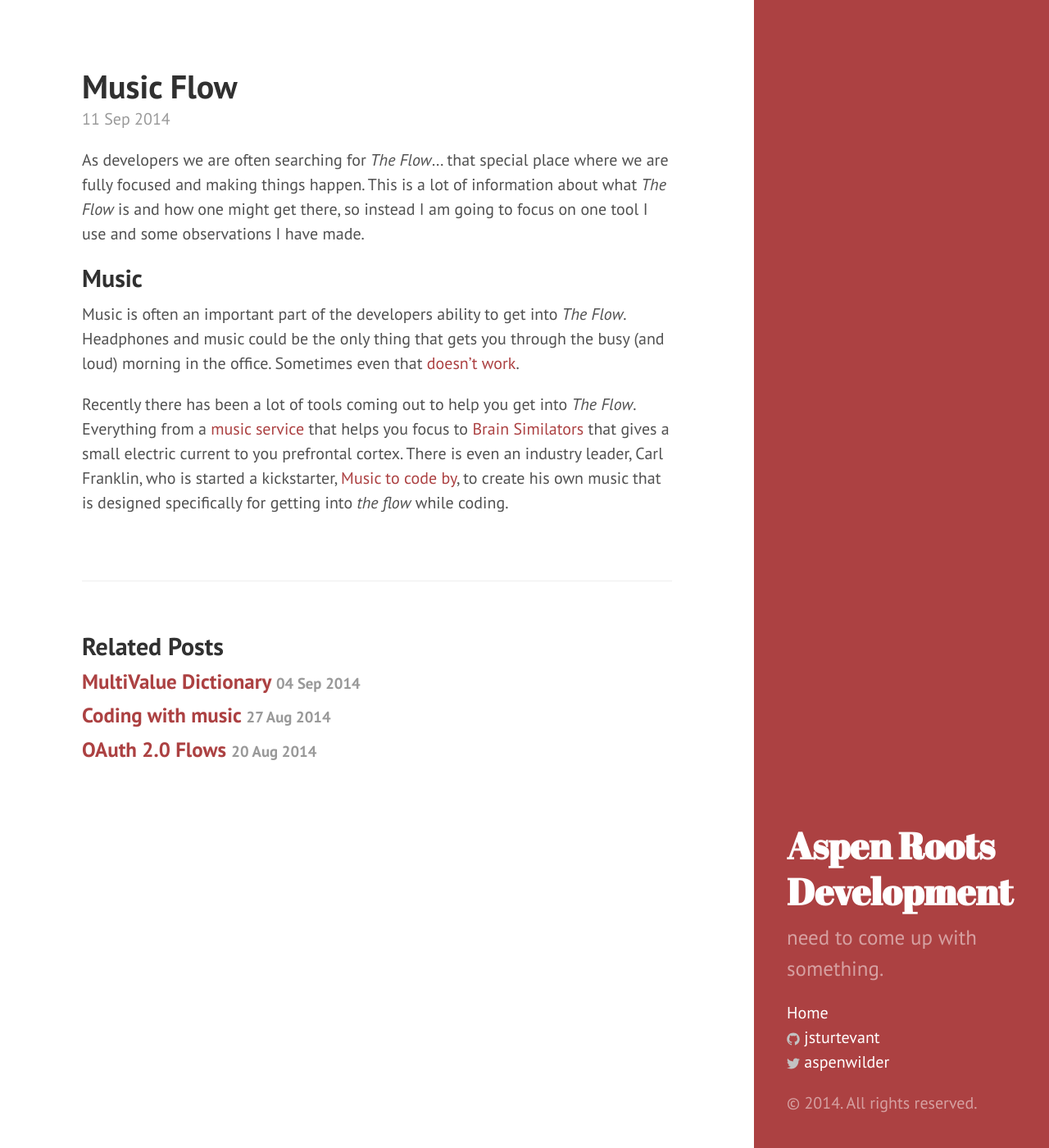
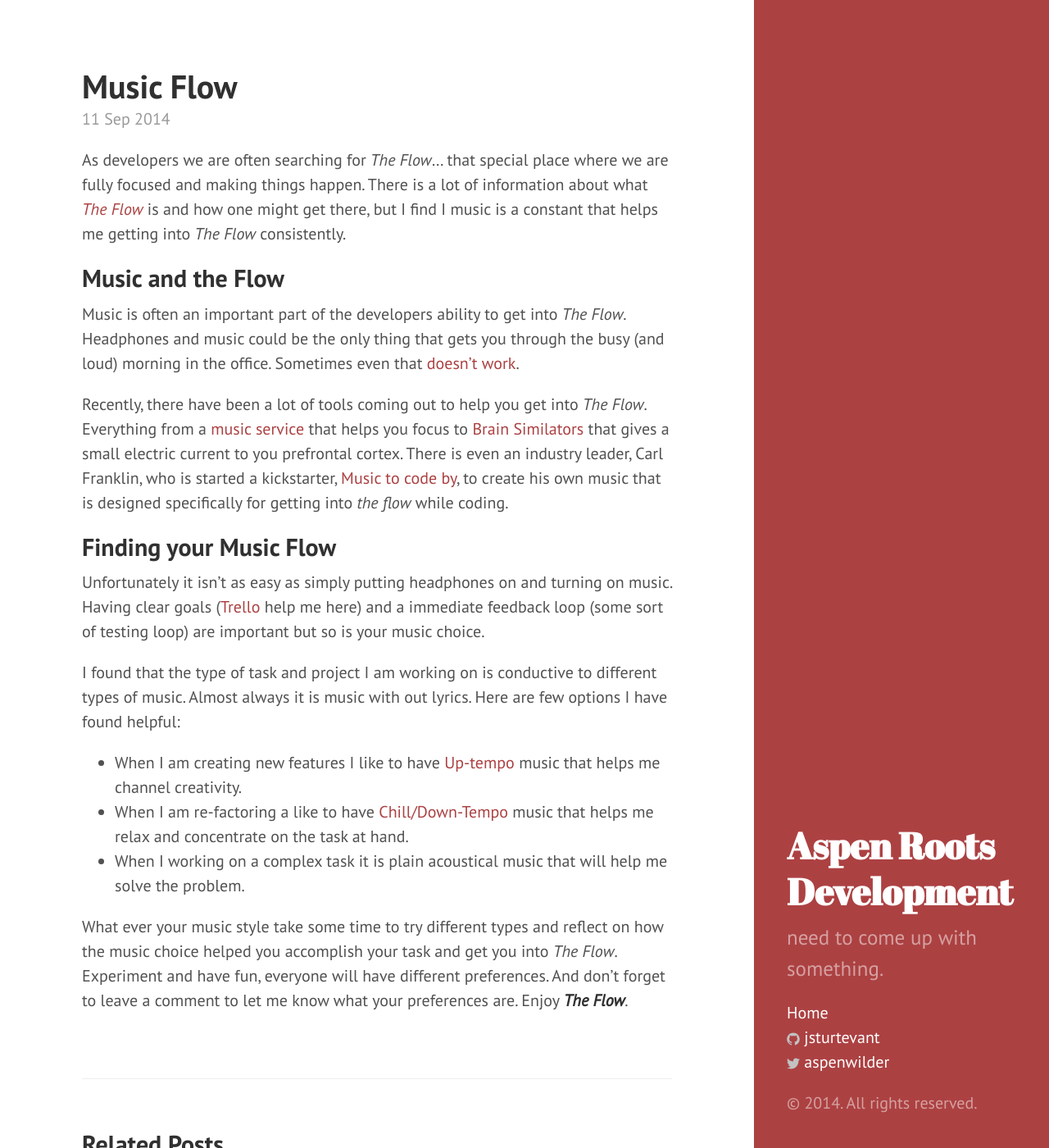
Before and after one commit to jsturtevant/jsturtevant.github.io, a Jekyll site: the page built from _posts/2014-09-11-Music-Flow.markdown, in a window 1280 px wide and 1400 px high. Shown: the whole window at 82% size. Built offline with Jekyll 4.4.1, drawn with Linux system fonts in a browser that asks for light colours; Markdown is read by kramdown in place of the engine named in the settings.

Commit message:
first draft

```diff
--- a/_posts/2014-09-11-Music-Flow.markdown
+++ b/_posts/2014-09-11-Music-Flow.markdown
@@ -5,9 +5,20 @@ date:   2014-09-11
 categories: fun
 ---
 
-As developers we are often searching for *The Flow*... that special place where we are fully focused and making things happen.  This is a lot of information about what *The Flow* is and how one might get there, so instead I am going to focus on one tool I use and some observations I have made.
+As developers we are often searching for *The Flow*... that special place where we are fully focused and making things happen.  There is a lot of information about what [*The Flow*](http://en.wikipedia.org/wiki/Flow_(psychology)) is and how one might get there, but I find I music is a constant that helps me getting into *The Flow* consistently.
 
-## Music
+## Music and the Flow
 Music is often an important part of the developers ability to get into *The Flow*.  Headphones and music could be the only thing that gets you through the busy  (and loud) morning in the office.  Sometimes even that [doesn't work](posts/Coding-with-music/).
 
-Recently there has been a lot of tools coming out to help you get into *The Flow*. Everything from a [music service](https://www.focusatwill.com/) that helps you focus to [Brain Similators](http://www.foc.us/) that gives a small electric current to you prefrontal cortex.  There is even an industry leader, Carl Franklin, who is started a kickstarter, [Music to code by](https://www.kickstarter.com/projects/311638984/music-to-code-by), to create his own music that is designed specifically for getting into *the flow* while coding.
+Recently, there have been a lot of tools coming out to help you get into *The Flow*. Everything from a [music service](https://www.focusatwill.com/) that helps you focus to [Brain Similators](http://www.foc.us/) that gives a small electric current to you prefrontal cortex.  There is even an industry leader, Carl Franklin, who is started a kickstarter, [Music to code by](https://www.kickstarter.com/projects/311638984/music-to-code-by), to create his own music that is designed specifically for getting into *the flow* while coding.
+
+## Finding your Music Flow
+Unfortunately it isn't as easy as simply putting headphones on and turning on music.  Having clear goals ([Trello](https://trello.com/) help me here)  and a immediate feedback loop (some sort of testing loop) are important but so is your music choice.
+
+I found that the type of task and project I am working on is conductive to different types of music.  Almost always it is music with out lyrics.  Here are few options I have found helpful:
+
+- When I am creating new features I like to have [Up-tempo](http://www.merriam-webster.com/dictionary/up-tempo) music  that helps me channel creativity.
+- When I am re-factoring a like to have [Chill/Down-Tempo](http://www.pandora.com/station/play/2203348506665711458) music that helps me relax and concentrate on the task at hand.
+- When I working on a complex task it is plain acoustical music that will help me solve the problem.
+
+What ever your music style take some time to try different types and reflect on how the music choice helped you accomplish your task and get you into *The Flow*.  Experiment and have fun, everyone will have different preferences. And don't forget to leave a comment to let me know what your preferences are.  Enjoy ***The Flow***.
```
